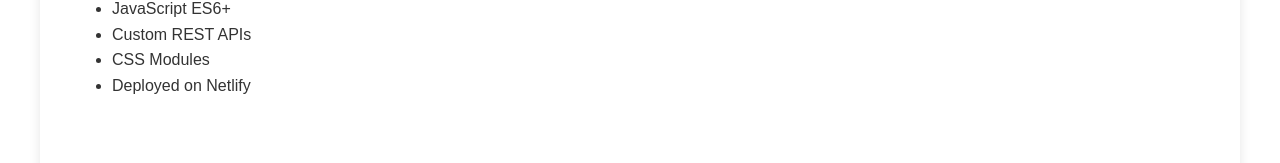
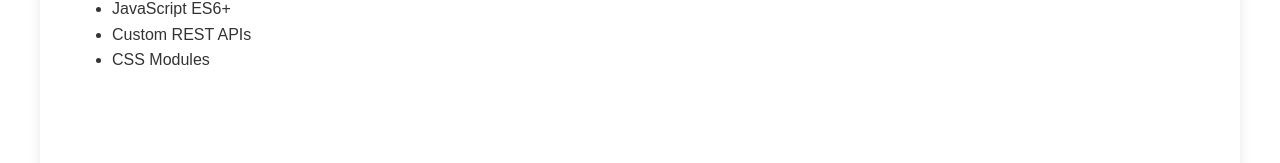
Before and after one commit to Mijincode/jeannie-portfolio, a React (Create React App) app: page /projects/study-plan in a window 1280 px wide. Shown: the part 1629-1792 px from the top of the page. Built offline with nearby package versions, Linux system fonts and the light colour scheme.

Commit message:
Udate lms

```diff
--- a/src/components/pages/StudyPlan.js
+++ b/src/components/pages/StudyPlan.js
@@ -3,7 +3,7 @@ import "../pages/StudyPlan.css";
 import { useSpring, animated } from "react-spring";
 import projectData from "../ProjectData";
 
-const StudyPlan = () => {
+export default function StudyPlan() {
   const project = projectData["StudyPlan"];
 
   const fadeIn = useSpring({
@@ -42,7 +42,6 @@ const StudyPlan = () => {
           <li>JavaScript ES6+</li>
           <li>Custom REST APIs</li>
           <li>CSS Modules</li>
-          <li>Deployed on Netlify</li>
         </ul>
       </section>
 
@@ -90,6 +89,4 @@ const StudyPlan = () => {
       </section>
     </main>
   );
-};
-
-export default StudyPlan;
+}
```
